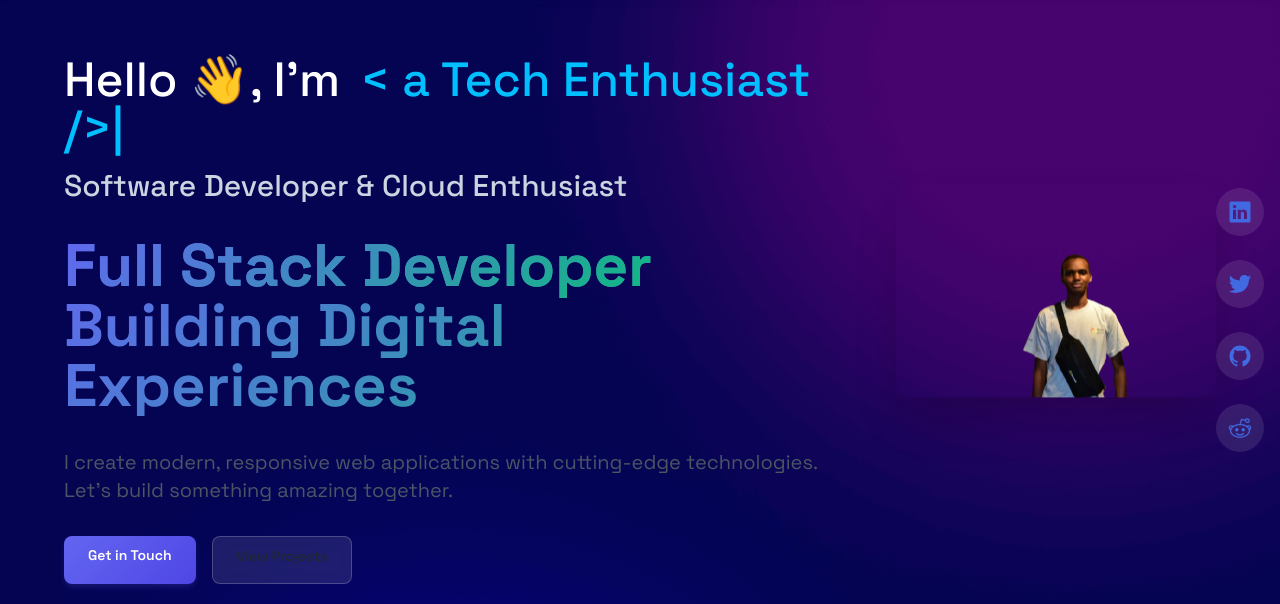
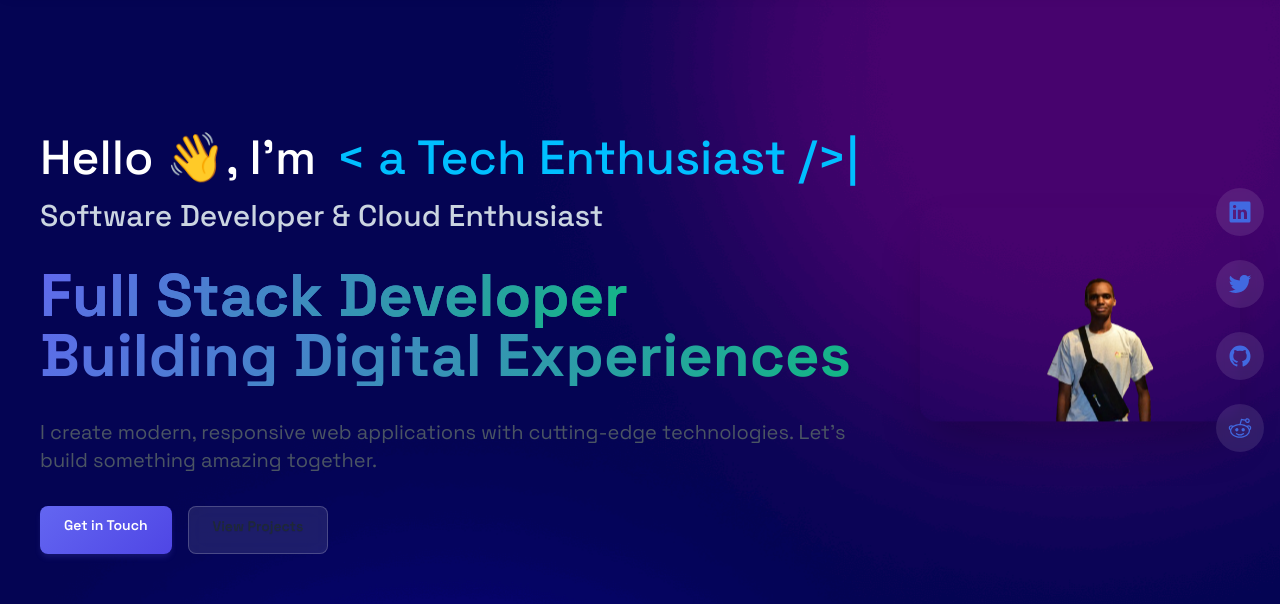
Before and after one commit to Ngetich-86/Gideon.Ngetich, a React (Vite) app: page / in a window 1280 px wide. Shown: the part 80-684 px from the top of the page. Built offline with nearby package versions, Linux system fonts and the light colour scheme.

Commit message:
changes on layout

```diff
--- a/src/App.tsx
+++ b/src/App.tsx
@@ -35,7 +35,6 @@ const App = () => {
     <Navbar />
     <HomePage />
     <About />
-    {/* <Education /> */}
     <Technologies />
     <Experience />
     <Projects />
--- a/src/components/CommunityData.ts
+++ b/src/components/CommunityData.ts
@@ -24,12 +24,12 @@ export const communityPhotos: CommunityPhoto[] = [
     title: "Annual CSK Inaugural Event",
     description: "Community members donating food for those in need"
   },
-  // {
-  //   id: 4,
-  //   imageUrl: "https://images.unsplash.com/photo-1522202176988-66273c2fd55f?ixlib=rb-4.0.3",
-  //   title: "Educational Workshops",
-  //   description: "Sharing knowledge and skills with community members"
-  // },
+  {
+    id: 4,
+    imageUrl: "https://res.cloudinary.com/dwsxs74ow/image/upload/v1748622685/iljdaoyde7fhzmb0ujtr.jpg",
+    title: "Global AI Bootcamp Nairobi",
+    description: ""
+  },
   // {
   //   id: 5,
   //   imageUrl: "https://images.unsplash.com/photo-1543269865-cbf427effbad?ixlib=rb-4.0.3",
--- a/src/components/ProjectData.ts
+++ b/src/components/ProjectData.ts
@@ -1,16 +1,10 @@
-// import IMG1 from "../../assets/comp.jpg";
-// import IMG2 from "../../images/react-portfolio.jpg";
-// import IMG3 from "../../images/first-portfolio.jpg";
-// import IMG4 from "../../images/comp.jpg";
-// import IMG5 from "../../images/machine.jpg";
-// import IMG6 from "../../images/netflix.jpg";
 import GalleryApp from "../assets/images/GalleryApp.png"
 import healtSystem from "../assets/images/healt-system.png"
 import seatReserve from "../assets/images/seat-reserv-project.png"
 const ProjectData = [
     {
       id: 1,
-      image: healtSystem,
+      image: seatReserve,
       title: "Automated Seat reservation system in PSV",
       github: "https://github.com/Ngetich-86/Auto-seat-psv-Client",
       text: "A comprehensive seat reservation system for public service vehicles (PSVs) that automates the booking process, enhances user experience, and optimizes seat management.",
@@ -26,7 +20,7 @@ const ProjectData = [
     },
     {
       id: 3,
-      image: seatReserve,
+      image: healtSystem,
       title: "Health-info-system",
       github: "https://github.com/Ngetich-86/Health-Info-system-Task",
       text: "A simple health information management system that allows doctors to register clients, create health programs, enroll clients in multiple programs, and expose client profiles via an API.",
--- a/src/index.css
+++ b/src/index.css
@@ -64,7 +64,8 @@
 
 /* Modern Container Styles */
 .container {
-  max-width: 1200px;
+  /* max-width: 100%; */
+  width: 100%;
   margin: 0 auto;
   padding: 0 1.5rem;
 }
--- a/src/pages/About.tsx
+++ b/src/pages/About.tsx
@@ -79,7 +79,7 @@ const About: React.FC = () => {
   ];
 
   return (
-    <section id="about" className="min-h-screen gradient-background text-white pt-20">
+    <section id="about" className="min-h-screen gradient-background text-white pt-20 container">
       <div className="container mx-auto px-4 py-12">
         <div className="grid grid-cols-1 lg:grid-cols-2 gap-12 items-center mb-20">
           {/* Left Column - Image */}
--- a/src/pages/HomePage.tsx
+++ b/src/pages/HomePage.tsx
@@ -55,7 +55,7 @@ const HomePage = () => {
   }, []);
 
   return (
-    <div className="h-fit min-h-screen w-full banner-gradient-background flex items-center justify-center max-xl:px-4 max-xl:pt-32 max-xl:pb-12">
+    <div className="h-fit min-h-screen w-full banner-gradient-background flex items-center justify-center pt-24 pb-12 px-4">
       {/* Social Media Icons Section */}
       <div className="fixed right-4 top-1/2 transform -translate-y-1/2 flex flex-col gap-6 text-2xl z-50">
         <a
@@ -97,7 +97,7 @@ const HomePage = () => {
       </div>
 
       {/* Main Content */}
-      <div className="container mx-auto px-6 py-20">
+      <div className="container mx-auto px-4">
         <div className="flex flex-col md:flex-row items-center justify-between gap-12">
           {/* Text Section */}
           <div className="flex-1 space-y-8">
```
